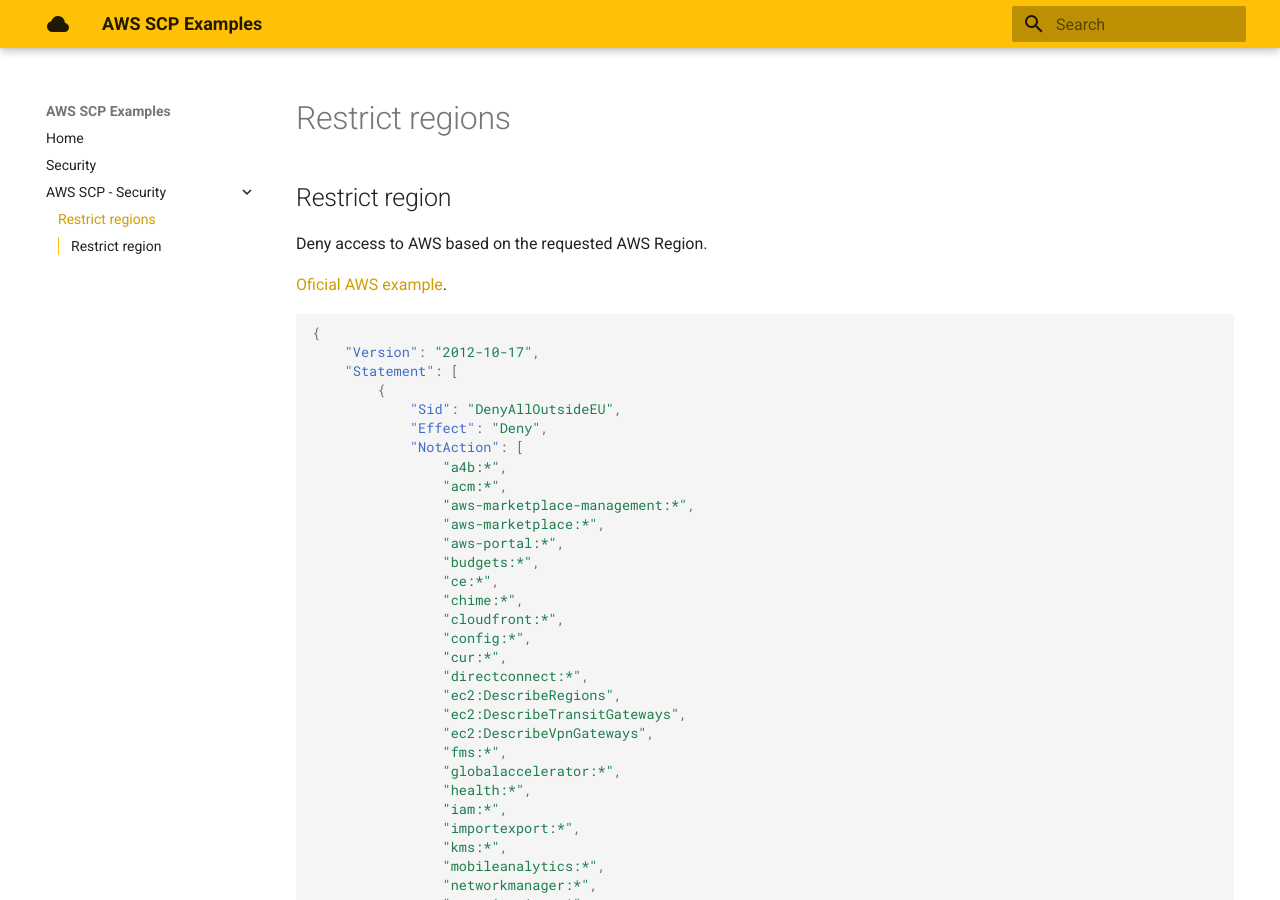
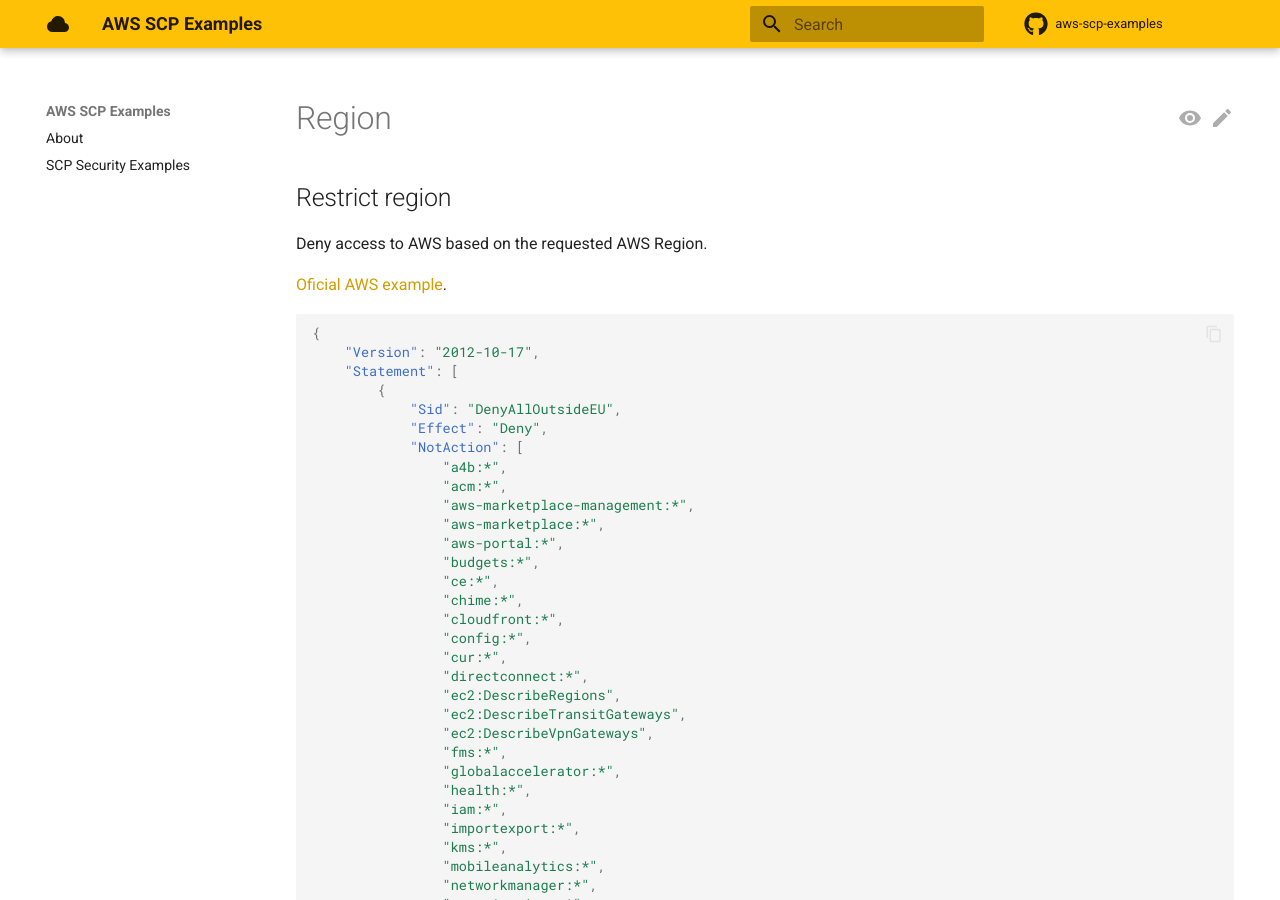
Before and after one commit to almeida-matheus/aws-organizations-policies, an MkDocs documentation site: the page built from docs/scp/region.md, in a window 1280 px wide and 900 px high. Built offline with MkDocs 1.6.1 and Material for MkDocs 9.7.7, drawn with Linux system fonts in a browser that asks for light colours; comment, search, counter and statistics services are not loaded.

Commit message:
update mkdocs layout

```diff
--- a/mkdocs.yml
+++ b/mkdocs.yml
@@ -1,30 +1,29 @@
 site_name: AWS SCP Examples
 nav:
-  - Home: index.md
-  - Security: security.md
-  - AWS SCP - Security:
-    - Restrict regions: scp/region.md
+  - About: index.md
+  - SCP Security Examples: security.md
 theme:
   name: material
   palette:
     scheme: default
     primary: amber
-    accent: yellow
-  language: en # language of the site
+    accent: orange
+  language: en
   features:
-    # - navigation.tabs # To have tabs instead of links
-    # - navigation.tabs.sticky # So have the tabs always present at the top of the page, event when you scroll down
-    - navigation.tracking # the url evolves with the scrolling
-    - toc.integrate # to have a toc on the left
-    # - navigation.top # to have a shorcut to go back on top of the page when we scroll down
+    - navigation.tracking
+    - toc.integrate
+    - content.code.copy
+    - content.action.view
+    - content.action.edit
   icon:
     logo: material/cloud
+    repo: fontawesome/brands/github
+    edit: material/pencil
+    view: material/eye
 markdown_extensions:
-  # custom list
   - def_list
   - pymdownx.tasklist:
       custom_checkbox: true
-  # code blocks
   - pymdownx.highlight:
       anchor_linenums: true
       line_spans: __span
@@ -35,3 +34,6 @@ markdown_extensions:
 plugins:
   - search
   - offline
+repo_url: https://github.com/almeida-matheus/aws-scp-examples
+repo_name: aws-scp-examples
+edit_uri: edit/main/docs/
```
